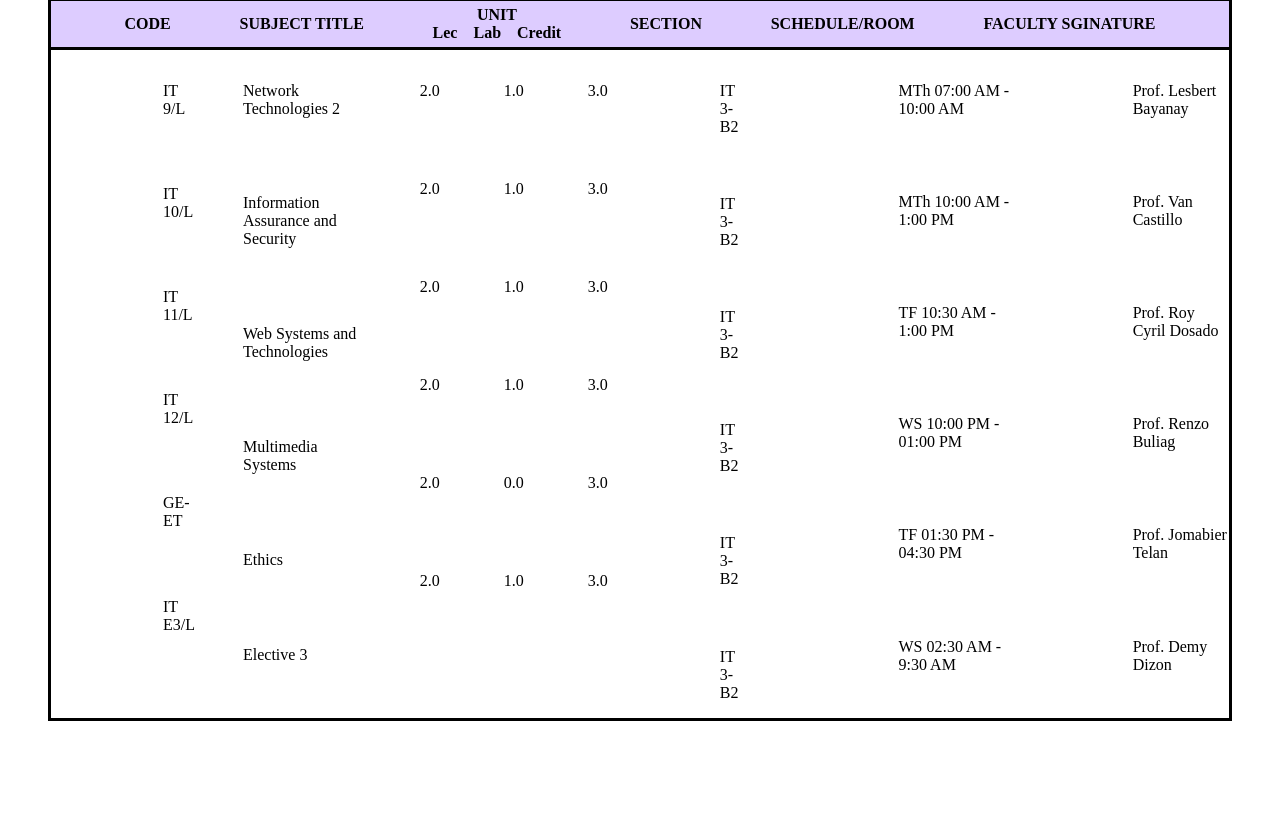
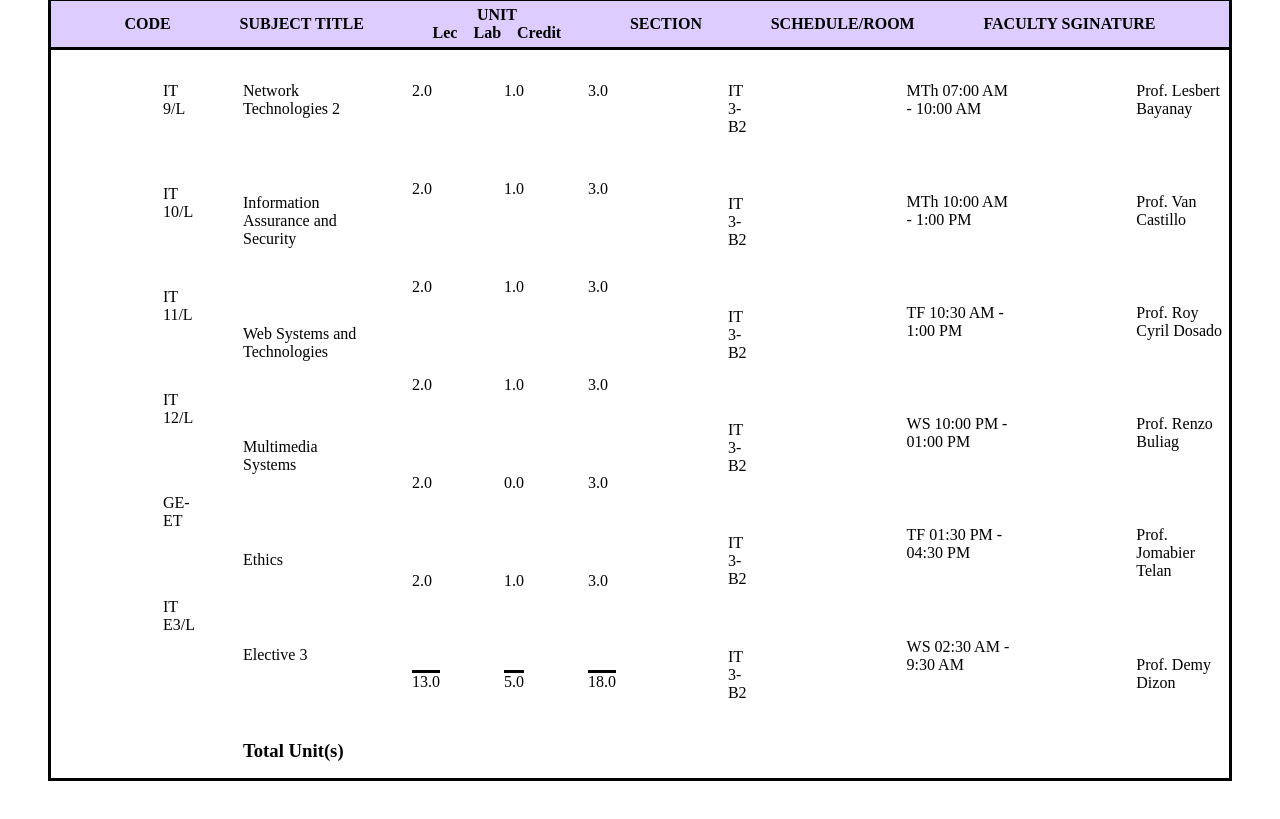
Before and after one commit to RavenGitt/CORassignmentUsingGithub, a plain HTML site: page index.html in a window 1280 px wide. Shown: the part 339-1158 px from the top of the page. Before the commit the page ends 1108 px from the top, so only its background shows below. Drawn offline with Linux system fonts and the light colour scheme.

Commit message:
added total units and value

```diff
--- a/index.html
+++ b/index.html
@@ -84,6 +84,7 @@
                       <p>Multimedia Systems</p>
                       <p>Ethics</p>
                       <p>Elective 3</p>
+                      <h3>Total Unit(s)</h3>
                     </div>
                 </div>
                 <div class="units">
@@ -94,6 +95,7 @@
                       <p>2.0</p>
                       <p>2.0</p>
                       <p>2.0</p>
+                      <p class="value">13.0</p>
                     </div>
                     <div class="credits">
                       <p>1.0</p>
@@ -102,6 +104,7 @@
                       <p>1.0</p>
                       <p>0.0</p>
                       <p>1.0</p>
+                      <p class="value">5.0</p>
                     </div>
                     <div class="credits">
                       <p>3.0</p>
@@ -110,6 +113,7 @@
                       <p>3.0</p>
                       <p>3.0</p>
                       <p>3.0</p>
+                      <p class="value">18.0</p>
                     </div>
                     <div class="section">
                       <p>IT 3-B2</p>
--- a/style.css
+++ b/style.css
@@ -125,3 +125,6 @@
     flex-direction: column;
     gap: 4.7rem;
   }
+  .value{
+    border-top: solid black ;
+  }
```
